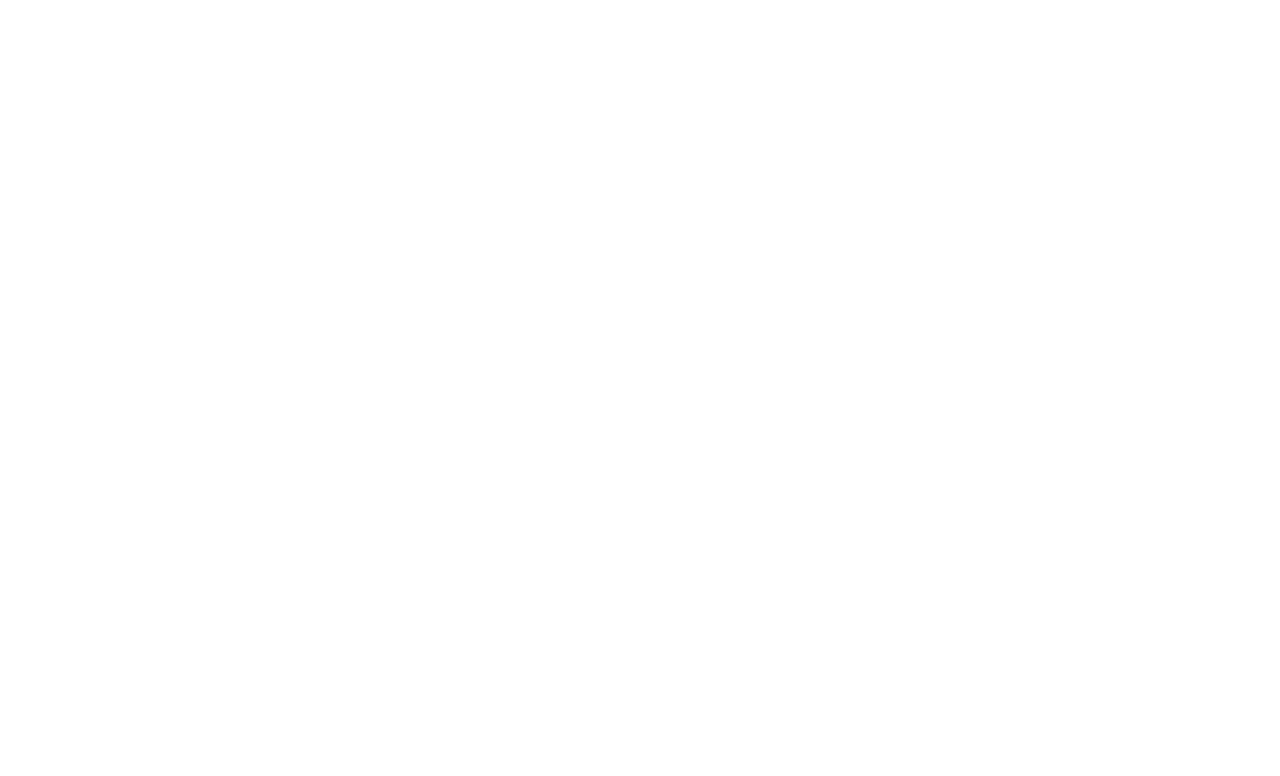
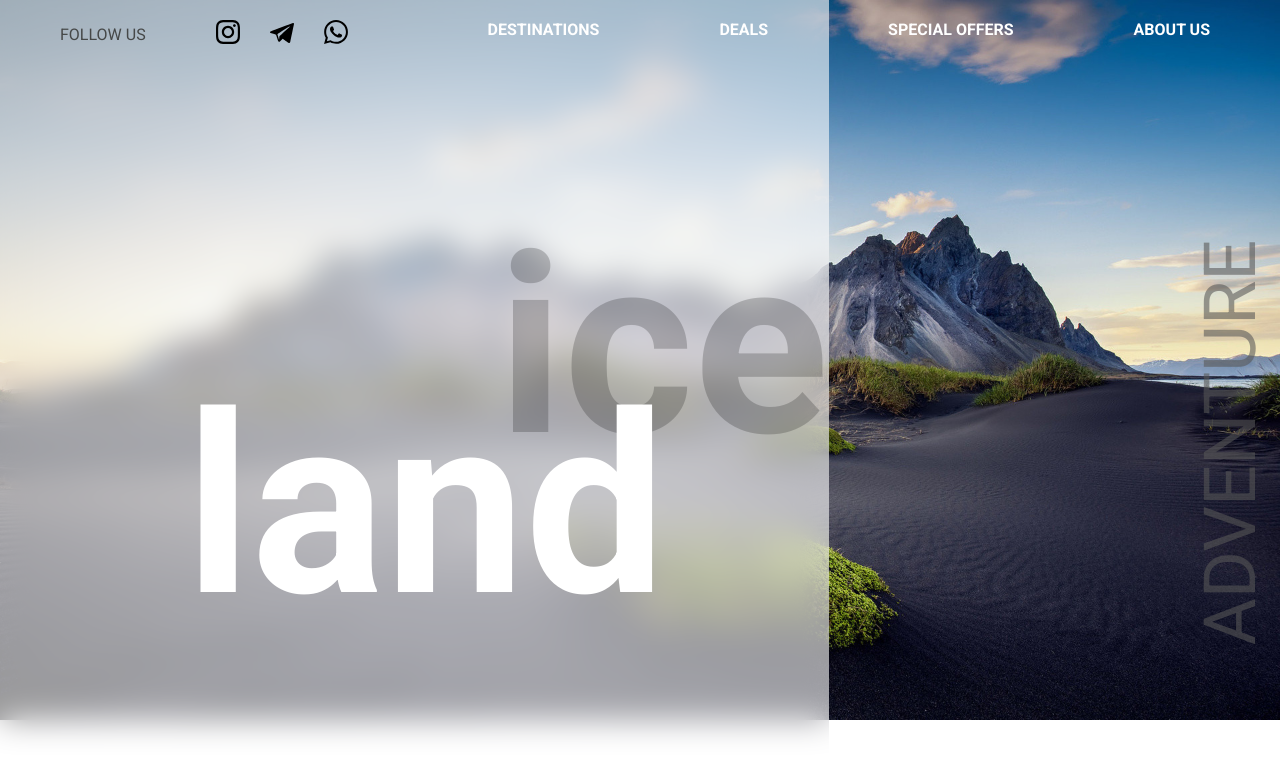
Before and after one commit to Pedro-Dev-SI/LandingPage-Iceland, a plain HTML site: page index.html in a window 1280 px wide. Drawn offline with Linux system fonts and the light colour scheme.

Commit message:
Nav, title, social icons e side tex adicionados

```diff
--- a/index.html
+++ b/index.html
@@ -3,9 +3,43 @@
 <head>
     <meta charset="UTF-8">
     <meta name="viewport" content="width=device-width, initial-scale=1.0">
+
+    <link rel="preconnect" href="https://fonts.gstatic.com">
+    <link href="https://fonts.googleapis.com/css2?family=Roboto:wght@400;500;700;900&display=swap" rel="stylesheet">
+    <link rel="stylesheet" href="style.css">
+
     <title>Iceland Landing Page</title>
 </head>
 <body>
 
+    <div class="glass">
+            <div class="social">
+                <p>FOLLOW US</p>
+                <a href="#"><img src="img/instagram.svg" alt="Icone instagram"></a>
+                <a href="#"><img src="img/telegram.svg" alt="Icone telegram"></a>
+                <a href="#"><img src="img/whatsapp.svg" alt="Icone whatsapp"></a>
+            </div>
+
+            <h1 class="ice">ice</h1>
+
+    </div>
+
+    <div class="no-glass">
+        <nav>
+            <ul>
+                <li><a href="#">DESTINATIONS</a></li>
+                <li><a href="#">DEALS</a></li>
+                <li><a href="#">SPECIAL OFFERS</a></li>
+                <li><a href="#">ABOUT US</a></li>
+            </ul>
+        </nav>
+
+        <h1 class="land">land</h1>
+
+        <p class="left-side-text">ADVENTURE</p>
+    </div>
+
+
+
 </body>
 </html>
--- a/style.css
+++ b/style.css
@@ -0,0 +1,95 @@
+*{
+    margin: 0;
+    padding: 0;
+    box-sizing: border-box;
+}
+
+body{
+    background: url("img/bg.jfif") no-repeat;
+    background-size: cover;
+    font-family: 'Roboto', sans-serif;
+}
+
+.glass{
+    background: #fff;
+    height: 100vh;
+    width: 829px;
+
+    background: rgba(255,255,255,0.6);
+    backdrop-filter: blur(1rem);
+    position: absolute;
+    top: 0;
+}
+
+.social{
+    display: flex;
+    padding: 20px;
+    align-items: center;
+}
+
+.social p{
+    cursor: pointer;
+    margin-left: 40px;
+    margin-right: 40px;
+    color: #464848;
+}
+
+.social a{
+    padding-left: 30px;
+    color: #464848;
+}
+
+.ice{
+    position: absolute;
+    left: 60%;
+    top: 25%;
+    font-size: 250px;
+    color: rgba(0, 0, 0, 0.2);
+}
+
+
+
+
+
+
+.no-glass{
+    width: 1095px;
+    height: 100vh;
+    position: absolute;
+    right: 0;
+}
+
+nav{
+    position: absolute;
+    right: 50px;
+}
+
+ul{
+    display: flex;
+    list-style: none;
+    padding: 20px;
+}
+
+ul, li, a{
+    padding-left: 60px;
+    text-decoration: none;
+    color: #fff;
+    font-weight: bold;
+}
+
+.left-side-text{
+    position: absolute;
+    top: 50%;
+    transform: rotate(-90deg);
+    left: 77%;
+    font-size: 72px;
+    color: #58585895;
+    cursor: default;
+}
+
+.land{
+    font-size: 250px;
+    position: absolute;
+    top: 45%;
+    color: #ffffff;
+}
```
Also changed, not shown: img/bg.jfif (added), img/instagram.svg (added), img/telegram.svg (added), img/whatsapp.svg (added).
